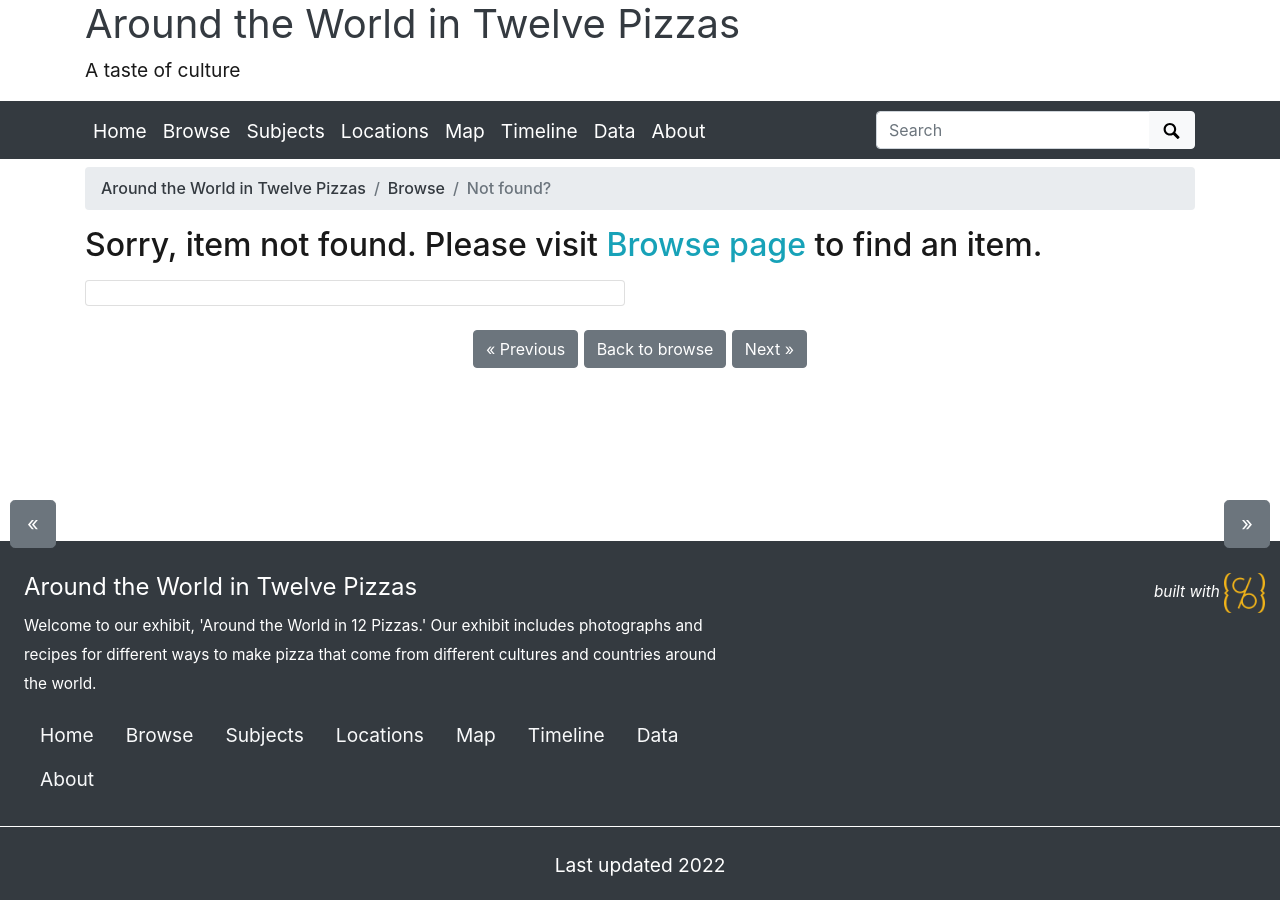
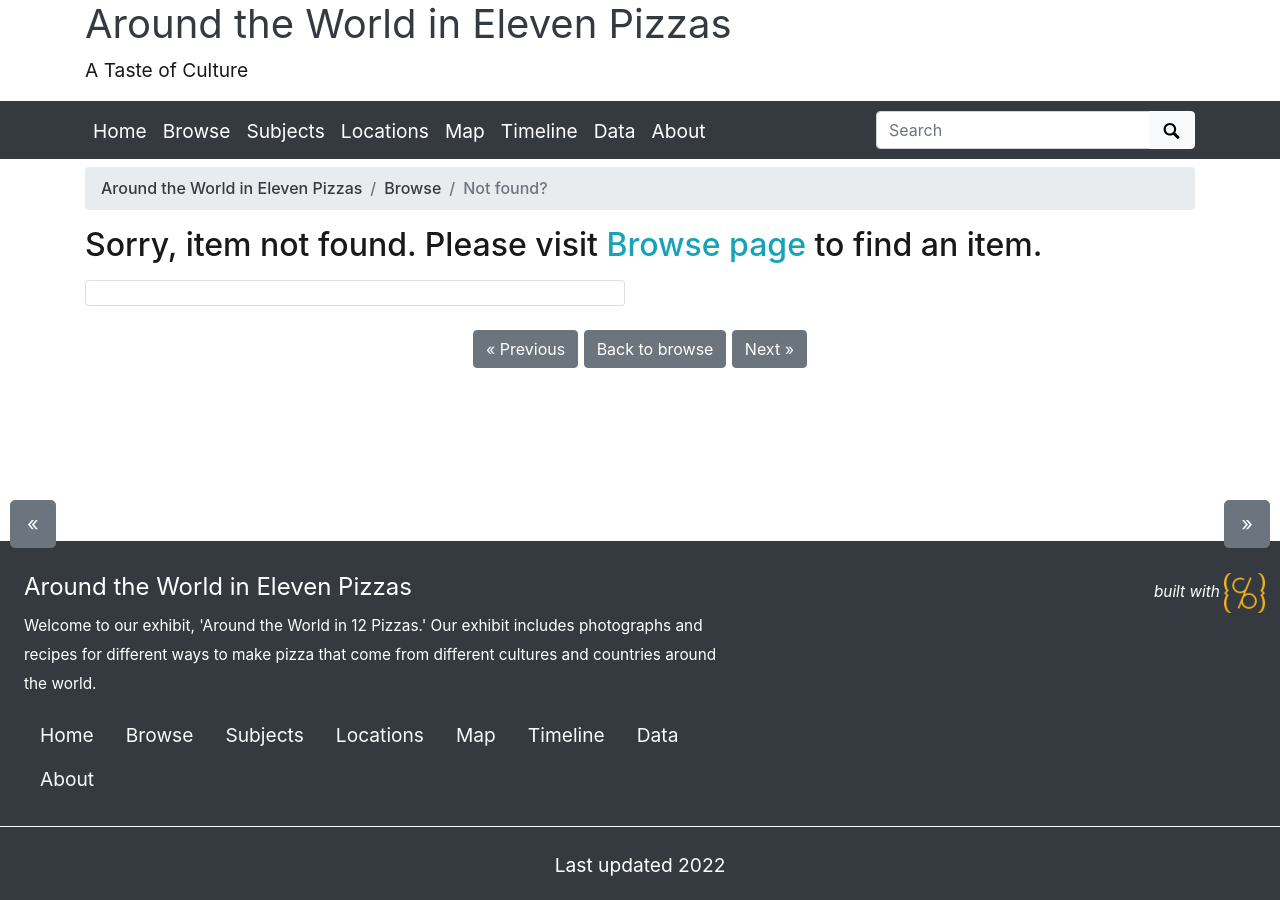
Before and after one commit to AngeleneBauer/pizzavariations, a Jekyll site: the page built from pages/item.md, in a window 1280 px wide. Built offline with Jekyll 4.4.1, drawn with Linux system fonts in a browser that asks for light colours.

Commit message:
final updates

```diff
--- a/_config.yml
+++ b/_config.yml
@@ -20,9 +20,9 @@ source-code: https://github.com/AngeleneBauer/pizzavariations
 # SITE SETTINGS
 #
 # title of site appears in banner
-title: Around the World in Twelve Pizzas
+title: Around the World in Eleven Pizzas
 # tagline, a short phrase that will appear throughout the site in the top banner
-tagline: A taste of culture
+tagline: A Taste of Culture
 # description appears in meta tags and other locations
 # this description might appear in search result lists, keep around 160 characters max
 description: "Welcome to our exhibit, 'Around the World in 12 Pizzas.' Our exhibit includes photographs and recipes for different ways to make pizza that come from different cultures and countries around the world."
```
